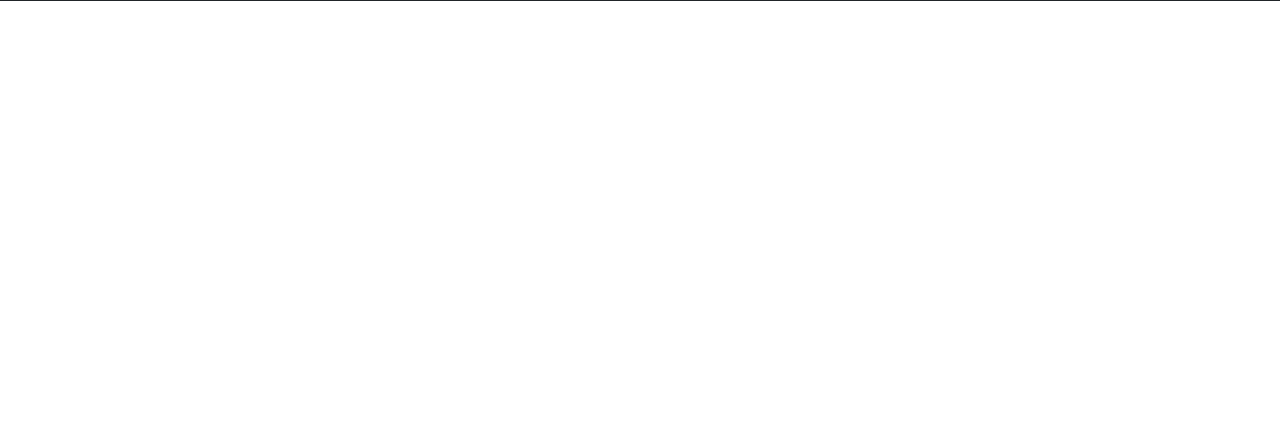
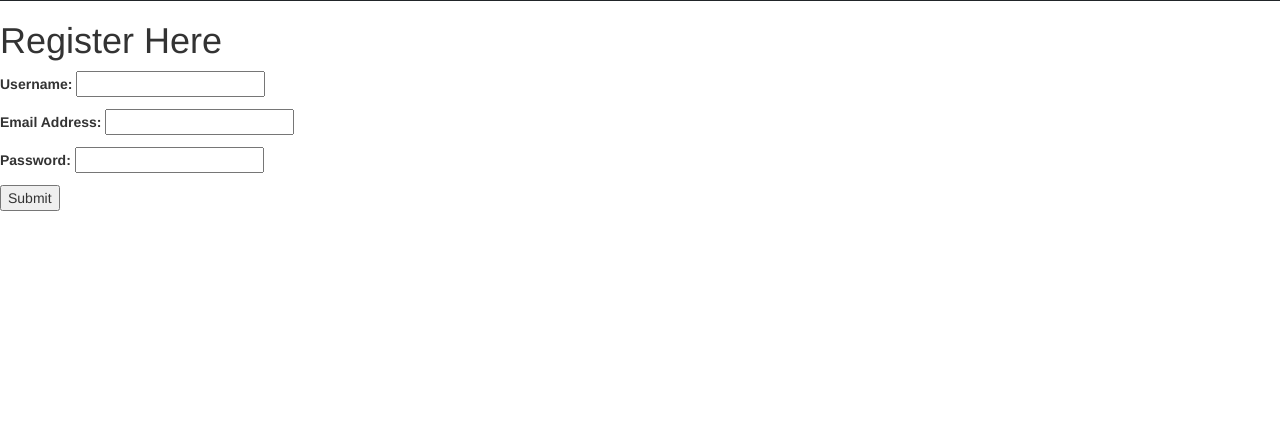
Before and after one commit to GeorgeDominise/team7repo, a Flask app: page /register in a window 1280 px wide. Shown: the part 359-800 px from the top of the page. Run offline with Flask 2, Linux system fonts and the light colour scheme; some libraries are stand-ins or nearby versions.

Commit message:
Rohan's code for register

```diff
--- a/app/templates/register.html
+++ b/app/templates/register.html
@@ -1,7 +1,19 @@
 {% extends "base.html" %}
 
 {% block content %}
-
+    <h1>Register Here</h1>
+    <form action='/register-user' method='post'>
+        <label>Username:</label>
+        <input name='name' type='text' required>
+        <p></p>
+        <label>Email Address:</label>
+        <input name='email-address' type='email' required>
+        <p></p>
+        <label>Password:</label>
+        <input name='password' type='password' required>
+        <p></p>
+        <input type='Submit'>
+    </form>
 <!-- Code goes here. No need for <!DOCTYPE html>, <html>, <head>, or <body>. -->
 
 {% endblock %}
```
Also changed, not shown: app/routes.py (+12 -1 lines), app/templates/signin.html (+10 -1 lines).
